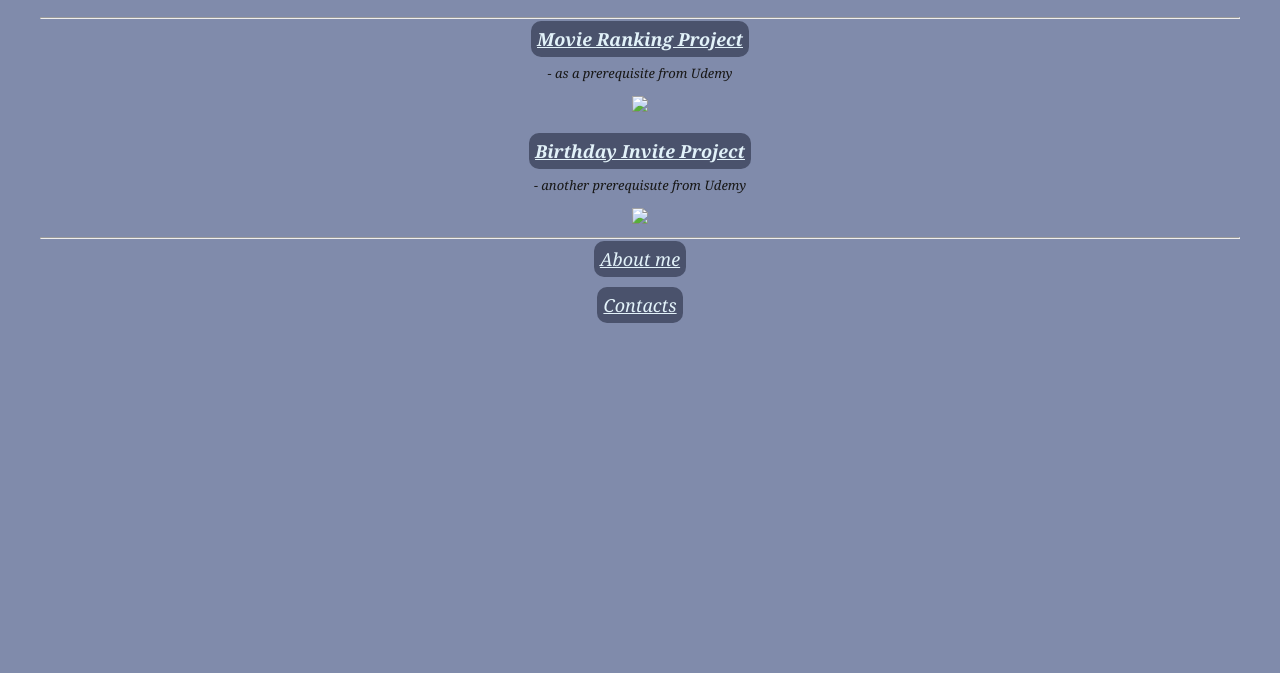
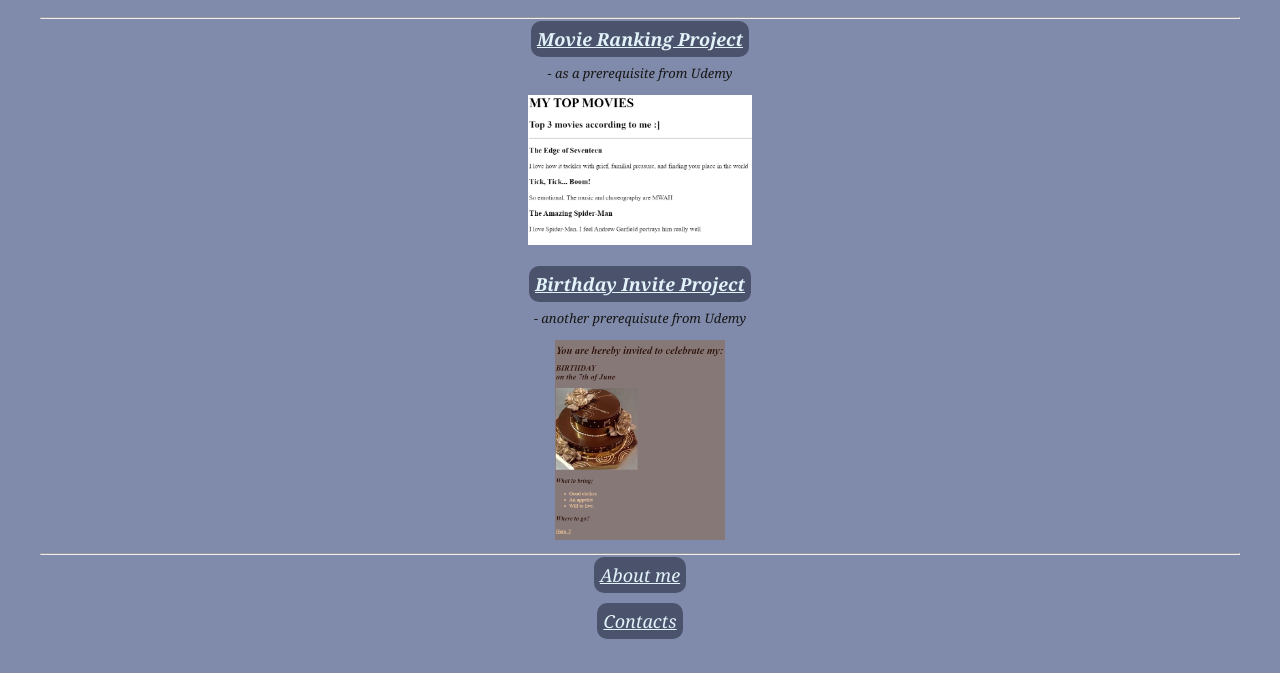
Before and after one commit to Unah420/html-portfolio, a plain HTML site: page index.html in a window 1280 px wide. Shown: the part 140-813 px from the top of the page. Drawn offline with Linux system fonts and the light colour scheme.

Commit message:
Update index.html

```diff
--- a/index.html
+++ b/index.html
@@ -34,10 +34,10 @@
         <hr>
         <a href="../4.3 HTML Porfolio Project/public/movie-ranking.html"><strong>Movie Ranking Project</strong></a>
         <p>- as a prerequisite from Udemy</p>
-        <img src="../4.3 HTML Porfolio Project/assets/images/movie-ranking.png" height="150px"><br><br>
+        <img src="../assets/images/movie-ranking.png" height="150px"><br><br>
         <a href="../4.3 HTML Porfolio Project/public/birthday-invite.html"><strong>Birthday Invite Project</strong></a>
         <p>- another prerequisute from Udemy</p>
-        <img src="../4.3 HTML Porfolio Project/assets/images/Birthdayinvite.png"height=200px>
+        <img src="../assets/images/Birthdayinvite.png"height=200px>
         <hr>
         <a href="../4.3 HTML Porfolio Project/public/about.html">About me</a><br><br>
         <a href="../4.3 HTML Porfolio Project/public/contact.html">Contacts</a>
```
